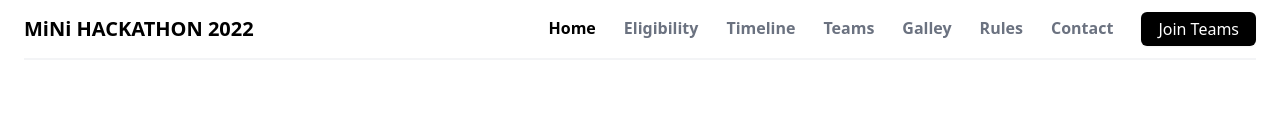
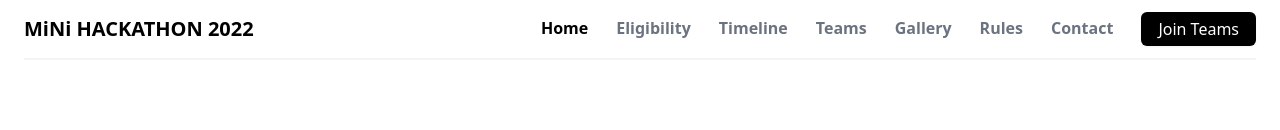
Before and after one commit to ms-club-sliit/minihackathon-2022, a React (Create React App) app: page / in a window 1280 px wide. Shown: the top 130 px of the page. Built offline with nearby package versions, Linux system fonts and the light colour scheme.

Commit message:
Spelling mistake in navbar

```diff
--- a/src/components/Navbar/index.jsx
+++ b/src/components/Navbar/index.jsx
@@ -81,7 +81,7 @@ const Header = () => {
             </li>
             <li className="text-base font-semibold text-gray-500 hover:text-gray-900 mt-1 list-none cursor-pointer">
               <Link to="gallery" spy={true} smooth={true} offset={50} duration={800} delay={100}>
-                Galley
+               Gallery
               </Link>
             </li>
             <li className="text-base font-semibold text-gray-500 hover:text-gray-900 mt-1 list-none cursor-pointer">
```
